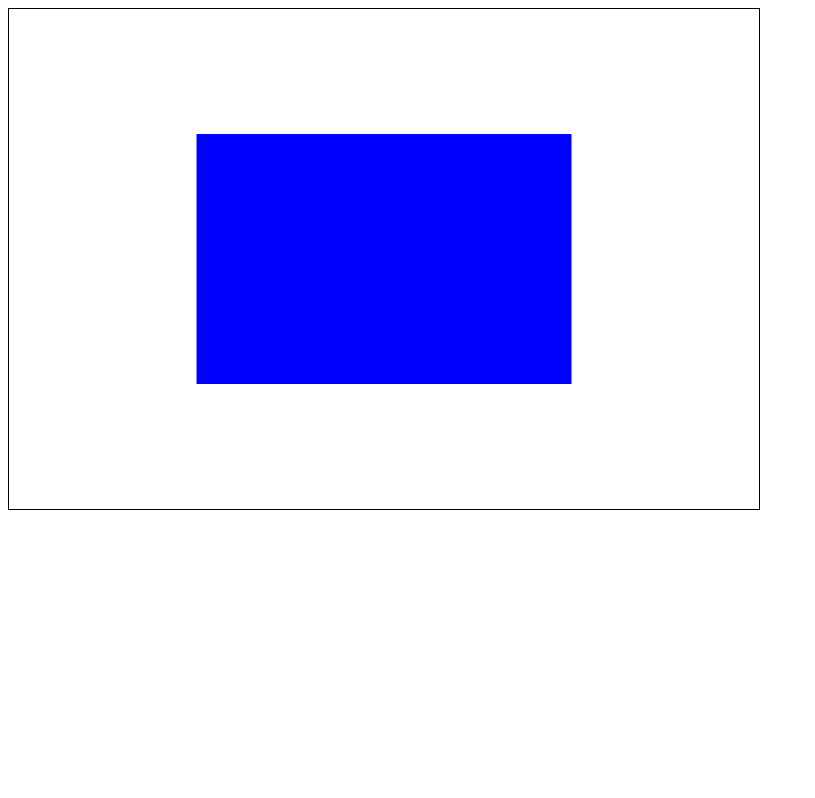
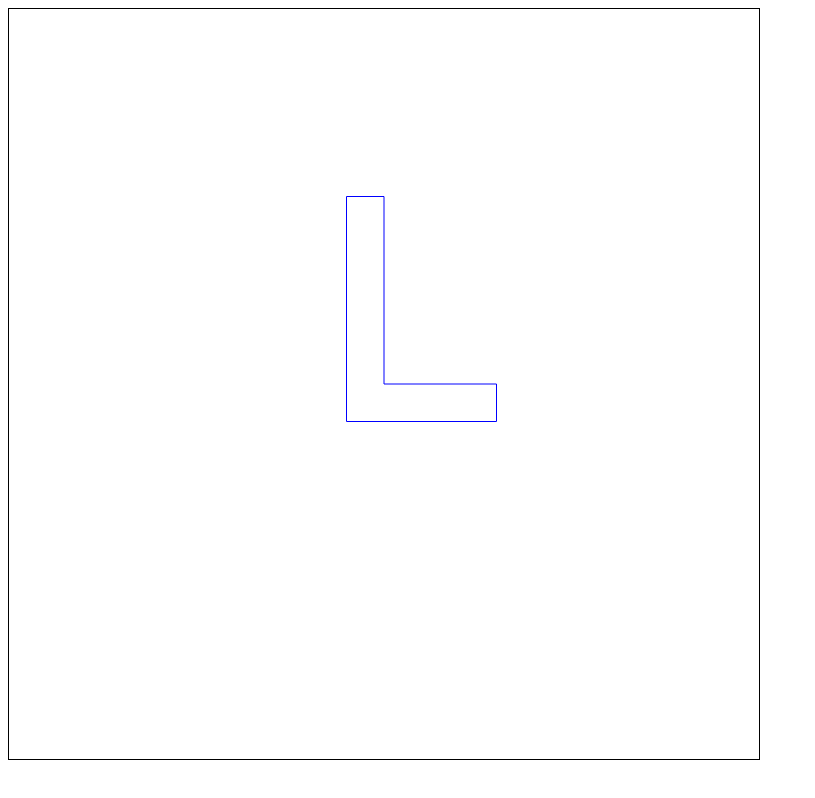
Before and after one commit to cg2021d/menggambar-primitif-vanzeven, a plain HTML site: page index.html in a window 1280 px wide. Shown: the whole page, without its empty margins (0-815 px from the left). Drawn offline with Linux system fonts and the light colour scheme.

Commit message:
tambah huruf L

```diff
--- a/index.html
+++ b/index.html
@@ -8,7 +8,7 @@
     <script src="main.js"></script>
 </head>
 <body onload="main()">
-    <canvas id="myCanvas" width="750" height="500" style="border: 1px solid black">
+    <canvas id="myCanvas" width="750" height="750" style="border: 1px solid black">
 
     </canvas>
 </body>
--- a/main.js
+++ b/main.js
@@ -5,12 +5,12 @@ function main(){
     //definisikan vertex-vertex
     //A(0.0, 0.5), B(0.5, -0.5), C(-0.5, -0.5)
     var vertices = [
-        0.5, 0.5,   //titik A
-        0.5, -0.5,  //titik B
-        -0.5, -0.5, //titik C
-        -0.5, -0.5, //titik C
-        -0.5, 0.5, //titik D
-        0.5, 0.5, //titik A
+        0.3, 0,
+        0.3, -0.1,
+        -0.1, -0.1,
+        -0.1, 0.5,
+        0, 0.5,
+        0, 0,
     ];
 
     var positionBuffer = gl.createBuffer();
@@ -55,5 +55,5 @@ function main(){
     gl.clearColor(1.0, 1.0, 1.0, 1);
     gl.clear(gl.COLOR_BUFFER_BIT);
 
-    gl.drawArrays(gl.TRIANGLES, 0, 6);
+    gl.drawArrays(gl.LINE_LOOP, 0, 6);
 }
```
